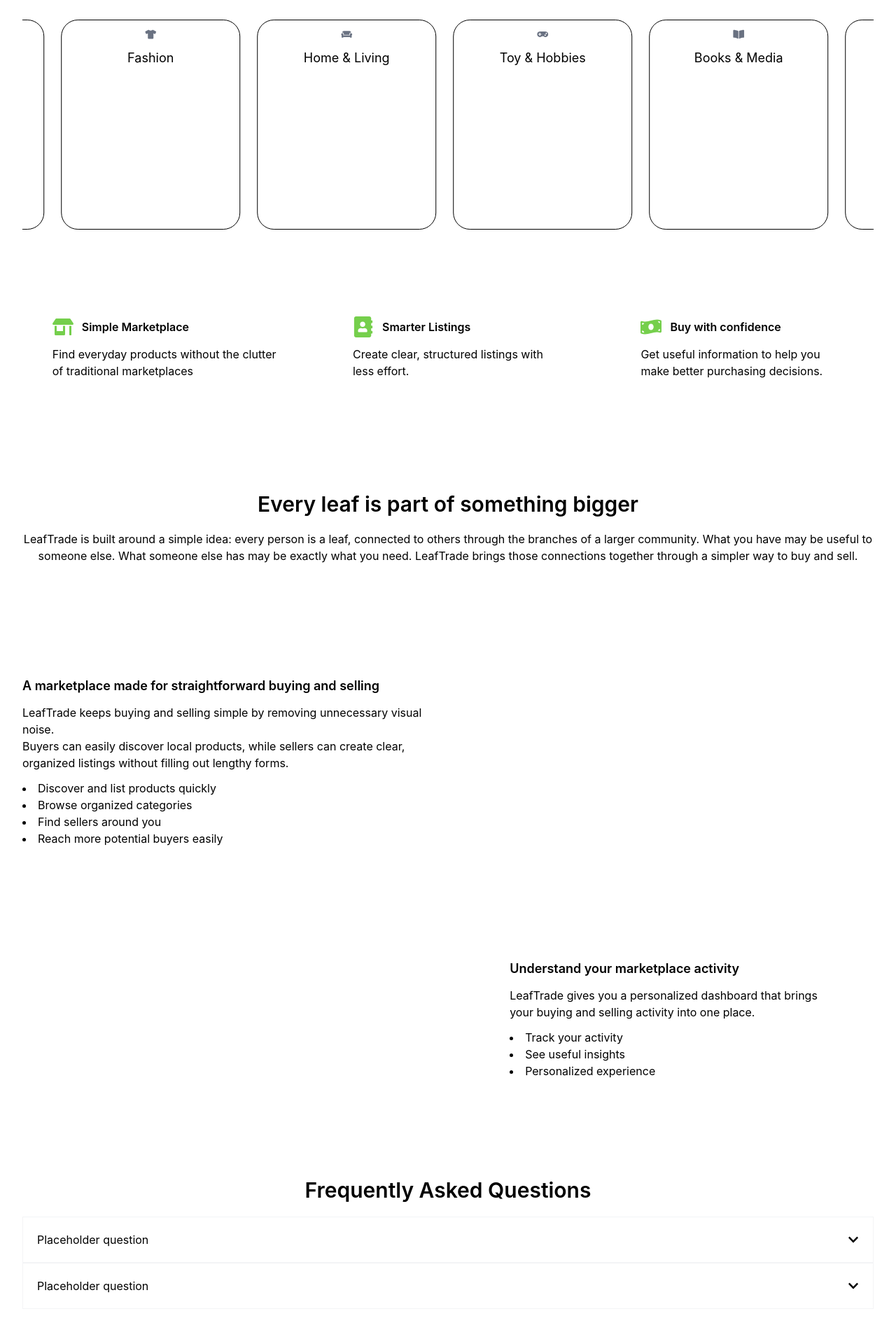
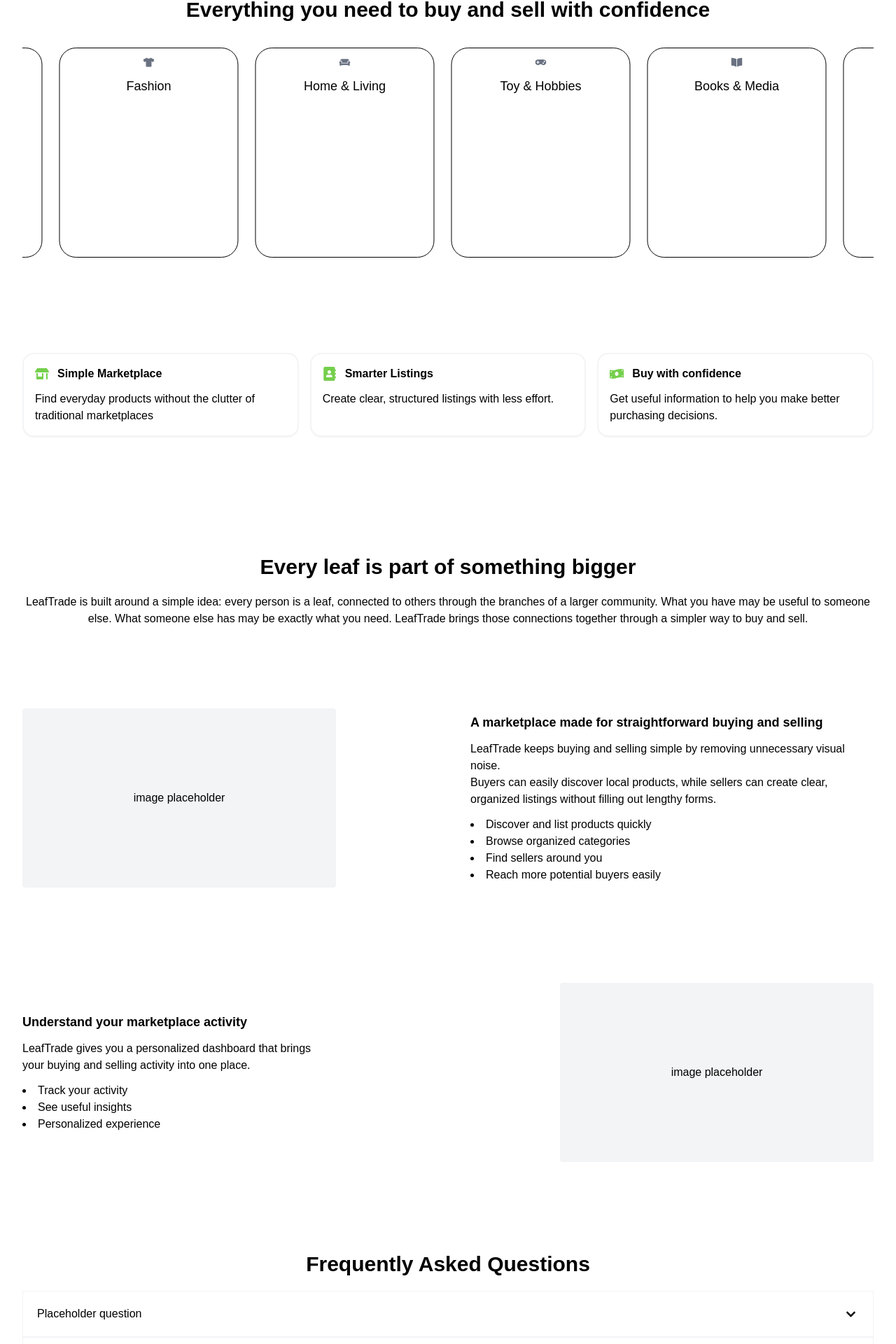
Before and after one commit to averageCoder-bit/leaf-trade, a React (Vite) app: page / in a window 1280 px wide. Shown: the part 824-2744 px from the top of the page at 70% size. Built offline with nearby package versions, Linux system fonts and the light colour scheme.

Commit message:
style: Optimized components for mobile view

```diff
--- a/src/frontend/auth/Login.tsx
+++ b/src/frontend/auth/Login.tsx
@@ -38,7 +38,11 @@
             <h1 className="tracking-wider text-2xl font-bold">Leaf Trade</h1>
             <p className="text-sm font-semibold">Sign in to your account</p>
           </div>
-          <form className="grid grid-rows-2 gap-7 p-3 mb-7">
+          <form
+            className="grid grid-rows-2 gap-7 p-3 mb-7"
+            action="/dashboard"
+            method="get"
+          >
             <div className="flex flex-col gap-2">
               <label className="font-medium text-sm">Email</label>
 
--- a/src/frontend/auth/Register.tsx
+++ b/src/frontend/auth/Register.tsx
@@ -15,7 +15,7 @@
   return (
     <div className="flex flex-row min-h-screen justify-center items-center">
       <div className="grid grid-cols-1 md:grid-cols-2 shadow-2xl rounded-3xl w-280 h-auto">
-        <div className="flex-col justify-center items-center hidden md:flex gap-5 bg-red-400">
+        <div className="flex-col justify-center items-center hidden md:flex gap-5">
           <h1>Welcome to LeafTrade</h1>
         </div>
         <div className="w-full flex flex-col p-9 justify-evenly">
--- a/src/frontend/public/LandingPage.tsx
+++ b/src/frontend/public/LandingPage.tsx
@@ -1,11 +1,5 @@
 import * as FaIcons from "react-icons/fa";
-import {
-  FaStoreAlt,
-  FaAddressBook,
-  FaMoneyBillWave,
-  FaChevronDown,
-  FaChevronUp,
-} from "react-icons/fa";
+import { FaChevronDown, FaChevronUp } from "react-icons/fa";
 import Logo from "../Logo";
 import {
   HeroSection,
@@ -32,41 +26,44 @@
     { id: 6, icon: "FaBasketballBall", name: "Sports & Outdoors" },
     { id: 7, icon: "FaScrewdriver", name: "Tools & Miscellaneous" },
   ];
+
+  const Benefits = BenefitsSection;
   return (
     <>
-      <main className="pt-20 mx-auto max-w-7xl px-4 sm:px-6 lg:px-8 space-y-10">
+      <main className="pt-10 md:pt-20 mx-auto max-w-7xl px-4 sm:px-6 lg:px-8 md:space-y-10">
         <section>
-          <div className="grid grid-cols-2 min-h-165">
+          <div className="flex flex-col md:grid md:grid-cols-2 justify-center items-center min-h-165">
             <div className="flex flex-col justify-center items-center gap-5">
-              <div className="flex flex-col gap-8">
-                <h1 className="text-6xl font-bold tracking-wide whitespace-pre-line">
+              <div className="flex flex-col gap-8 justify-center">
+                <h1 className="text-4xl md:text-6xl font-bold tracking-wide whitespace-pre-line">
                   {HeroSection.slogan}
                 </h1>
-                <p className="text-xl font-semibold whitespace-pre-line">
+                <p className="text-sm md:text-lg whitespace-pre-line">
                   {HeroSection.subtitle}
                 </p>
-                <div className="flex flex-row mt-2 gap-3">
+                <div className=" flex flex-col md:flex md:flex-row justify-start gap-3 mt-2">
                   <button
                     className="bg-[#75cf4c] text-center text-white font-medium rounded-3xl
-            hover:bg-[#85d65c] active:bg-[#5fb33a] hover:cursor-pointer duration-300 w-40 p-3 hover:-translate-y-1"
+                  hover:bg-[#85d65c] active:bg-[#5fb33a] hover:cursor-pointer duration-300 w-full md:w-40 p-3 hover:-translate-y-1"
                   >
                     Get started
                   </button>
 
                   <button
                     className="text-center text-black border border-black hover:-translate-y-1 active:bg-gray-300 font-medium rounded-3xl
-            hover:cursor-pointer duration-300 w-40 p-3"
+                    hover:cursor-pointer duration-300 w-full md:w-40 p-3"
                   >
                     About us
                   </button>
                 </div>
               </div>
             </div>
+            <div className="bg-yellow-600"></div>
           </div>
         </section>
         <section>
-          <div className="flex flex-col gap-5">
-            <h1 className="text-center text-3xl font-semibold">
+          <div className="flex flex-col gap-5 py-10">
+            <h1 className="text-center text-2xl md:text-3xl font-semibold">
               {FeaturesSection.header}
             </h1>
             <div className="w-full overflow-x-hidden">
@@ -107,110 +104,102 @@
           </div>
         </section>
         <section>
-          <div className="flex flex-col py-7 gap-40 mt-20">
-            <div className="grid grid-cols-3 justify-items-center">
-              <div className="flex flex-col gap-3">
+          <div className="flex flex-col gap-4 justify-center md:grid md:grid-cols-3 justify-items-center py-10">
+            {Benefits.map((card) => (
+              <div className="flex flex-col gap-3 w-full p-4 border-2 border-gray-100 rounded-2xl shadow-2xs">
                 <div className="flex flex-row items-center gap-3">
-                  <FaStoreAlt size={30} className="text-[#75cf4c]" />
-                  <h4 className="font-semibold">{BenefitsSection[0].title}</h4>
+                  <card.icon size={20} className="text-[#75cf4c]" />
+
+                  <h4 className="font-semibold text-sm md:text-base">
+                    {card.title}
+                  </h4>
                 </div>
-                <p className="whitespace-pre-line">{BenefitsSection[0].desc}</p>
+                <p className="whitespace-pre-line text-xs md:text-base">
+                  {card.desc}
+                </p>
               </div>
-              <div className="flex flex-col gap-3">
-                <div className="flex flex-row items-center gap-3">
-                  <FaAddressBook size={30} className="text-[#75cf4c]" />
-                  <h4 className="font-semibold">{BenefitsSection[1].title}</h4>
+            ))}
           </div>
-                <p className="whitespace-pre-line">{BenefitsSection[1].desc}</p>
-              </div>
-              <div className="flex flex-col gap-3">
-                <div className="flex flex-row items-center gap-3">
-                  <FaMoneyBillWave size={30} className="text-[#75cf4c]" />
-                  <h4 className="font-semibold">{BenefitsSection[2].title}</h4>
-                </div>
-
-                <p className="whitespace-pre-line">{BenefitsSection[2].desc}</p>
-              </div>
-            </div>
-            <div className="flex flex-col justify-center items-center gap-5">
+        </section>
+        <section>
+          <div className="flex flex-col py-10 gap-5">
+            <div className="flex flex-col justify-center items-center gap-5 py-12">
               <h1 className="text-center text-3xl font-semibold">
                 {StorySection.header}
               </h1>
               <p className="text-center">{StorySection.paragraph}</p>
             </div>
-            <div className="grid grid-rows-2 gap-40">
-              <div className="grid grid-cols-2 justify-items-center gap-4">
-                <div className="flex flex-col gap-3">
-                  <h1 className="font-semibold text-lg">
-                    {AboutUsSection[0].title}
-                  </h1>
-                  <p className="whitespace-pre-line">
-                    {AboutUsSection[0].desc}
-                  </p>
+            <div className="grid grid-rows-2 md:p-0 gap-10">
+              {AboutUsSection.map((section) => (
+                <div className="flex flex-col md:flex-row md:odd:flex-row-reverse items-center md:justify-between gap-12 py-12">
+                  <div className="flex flex-col gap-3 max-w-xl">
+                    <h1 className="font-semibold text-lg">{section.title}</h1>
+                    <p className="whitespace-pre-line">{section.desc}</p>
                     <ul className="list-disc list-inside">
-                    {AboutUsSection[0].bullets.map((i) => (
+                      {section.bullets.map((i) => (
                         <li>{i}</li>
                       ))}
                     </ul>
                   </div>
-              </div>
-              <div className="grid grid-cols-2 justify-items-center gap-4">
-                <div></div> {/* For reversing the order */}
-                <div className="flex flex-col gap-3">
-                  <h1 className="font-semibold text-lg">
-                    {AboutUsSection[1].title}
-                  </h1>
-                  <p className="whitespace-pre-line">
-                    {AboutUsSection[1].desc}
-                  </p>
-                  <ul className="list-disc list-inside">
-                    {AboutUsSection[1].bullets.map((i) => (
-                      <li>{i}</li>
-                    ))}
-                  </ul>
+
+                  <div className="w-full max-w-md bg-gray-100 h-64 flex items-center justify-center rounded">
+                    <span>image placeholder</span>
                   </div>
                 </div>
+              ))}
             </div>
           </div>
         </section>
         <section>
           <div className="flex flex-col gap-5">
-            <h1 className="text-center text-3xl font-semibold">
+            <h1 className="text-center text-2xl md:text-3xl font-semibold">
               Frequently Asked Questions
             </h1>
             <div className="flex-col gap-4">
               {FAQsSection.map((items, index) => (
-                <>
                 <div
                   key={items.question || index}
-                    className="flex flex-row justify-between items-center border border-gray-100 p-5"
+                  className="border border-gray-100"
                 >
-                    <p>{items.question} </p>
+                  <div className="flex flex-row justify-between items-center p-5">
+                    <p className="text-sm md:text-base">{items.question}</p>
                     <button
                       onClick={() => toggleCollapsible(index)}
-                      className="hover:cursor-pointer"
+                      className="hover:cursor-pointer p-1"
                     >
                       {openIndex === index ? (
-                        <FaChevronUp />
+                        <FaChevronUp size={15} />
                       ) : (
-                        <FaChevronDown />
+                        <FaChevronDown size={15} />
                       )}
                     </button>
                   </div>
-                  {openIndex === index && (
-                    <div className="p-4 border-t h-50 border-gray-100 bg-gray-50 text-gray-600 text-sm">
+
+                  <div
+                    className={`grid transition-all duration-300 ease-in-out bg-gray-50 border-gray-100 text-gray-600 text-sm
+                      ${
+                        openIndex === index
+                          ? "h-50 opacity-100 border-t"
+                          : "h-0 opacity-0 border-t-0"
+                      }`}
+                  >
+                    <div className="overflow-hidden">
+                      <div className="p-5">
                         <p>{items.answer}</p>
                       </div>
-                  )}
-                </>
+                    </div>
+                  </div>
+                </div>
               ))}
             </div>
           </div>
         </section>
         <section>
           <div className="flex flex-col justify-center items-center py-10 my-10">
-            <p className="text-lg font-semibold mb-3">{CTASection.tagline}</p>
-            <h1 className="text-4xl font-bold text-center">
+            <p className="text-sm md:text-lg font-semibold mb-3">
+              {CTASection.tagline}
+            </p>
+            <h1 className="text-2xl md:text-4xl font-bold text-center">
               {CTASection.header}
             </h1>
             <button
@@ -222,11 +211,11 @@
           </div>
         </section>
       </main>
-      <footer>
-        <div className="flex flex-col bg-[#233e16]">
-          <div className="grid grid-cols-5 justify-items-center py-10">
-            <div>
+      <footer className="w-full bg-[#233e16]">
+        <div className="max-w-7xl mx-auto grid grid-cols-1 md:grid-cols-5 justify-items-start py-12">
+          <div className="flex flex-col">
             <Logo hasLogo={false} />
+            <div className="flex flex-row justify-start items-center"></div>
           </div>
           <div className="flex flex-col gap-4 text-white">
             <h1 className="font-semibold">Products</h1>
@@ -271,10 +260,9 @@
             <h1 className="font-semibold">Subscribe</h1>
           </div>
         </div>
-          <div className="flex flex-row w-full items-center justify-center gap-1 py-4 text-white text-sm">
+        <div className="flex flex-row w-full items-center justify-center gap-1 py-10 border-t border-black text-white text-sm">
           <p>© 2026 LeafTrade</p>
           <a href="">Privacy & Terms</a>
-          </div>
         </div>
       </footer>
     </>
--- a/src/frontend/routes/AppRoutes.tsx
+++ b/src/frontend/routes/AppRoutes.tsx
@@ -2,6 +2,7 @@
 import Register from "../auth/Register";
 import MainLayout from "../layout/Layout";
 import LandingPage from "../public/LandingPage";
+import Dashboard from "../dashboard/Dashboard";
 
 import { Routes, Route } from "react-router-dom";
 
@@ -14,6 +15,8 @@
 
       <Route path="/login" element={<Login />} />
       <Route path="/register" element={<Register />} />
+
+      <Route path="/dashboard" element={<Dashboard />} />
     </Routes>
   );
 }
--- /dev/null
+++ b/src/frontend/utils/fonts.css
@@ -0,0 +1,5 @@
+@import url("https://fonts.googleapis.com/css2?family=Poppins:wght@400;500;600;700&display=swap");
+
+body {
+  font-family: "Poppins", sans-serif;
+}
--- a/src/frontend/utils/siteContent.ts
+++ b/src/frontend/utils/siteContent.ts
@@ -1,3 +1,11 @@
+import {
+  FaStoreAlt,
+  FaAddressBook,
+  FaMoneyBillWave,
+  FaChevronDown,
+  FaChevronUp,
+} from "react-icons/fa";
+
 interface HeroSectionComponents {
   slogan: string;
   subtitle: string;
@@ -10,6 +18,7 @@
 interface BenefitsComponents {
   title: string;
   desc: string;
+  icon: any;
 }
 
 interface AboutComponents {
@@ -36,15 +45,18 @@
 export const BenefitsSection: BenefitsComponents[] = [
   {
     title: "Simple Marketplace",
-    desc: "Find everyday products without the clutter\n of traditional marketplaces",
+    desc: "Find everyday products without the clutter of traditional marketplaces",
+    icon: FaStoreAlt,
   },
   {
     title: "Smarter Listings",
-    desc: "Create clear, structured listings with\n less effort.",
+    desc: "Create clear, structured listings with less effort.",
+    icon: FaAddressBook,
   },
   {
     title: "Buy with confidence",
-    desc: "Get useful information to help you\n make better purchasing decisions.",
+    desc: "Get useful information to help you make better purchasing decisions.",
+    icon: FaMoneyBillWave,
   },
 ];
 
--- a/src/index.css
+++ b/src/index.css
@@ -1,4 +1,5 @@
 @import "tailwindcss";
+@import "./frontend/utils/fonts.css";
 
 @theme {
   --animate-infinite-scroll: infinite-scroll 50s linear infinite;
@@ -8,7 +9,11 @@
       transform: translateX(0);
     }
     100% {
-      transform: translateX(calc(-50% - 16px));
+      transform: translateX(-50%);
     }
   }
 }
+
+@theme {
+  --font-poppins: "Poppins", sans-serif;
+}
```
Also changed, not shown: src/frontend/dashboard/Dashboard.tsx (added, +9 -0 lines). Lines whose indentation alone changed are shown as unchanged.
